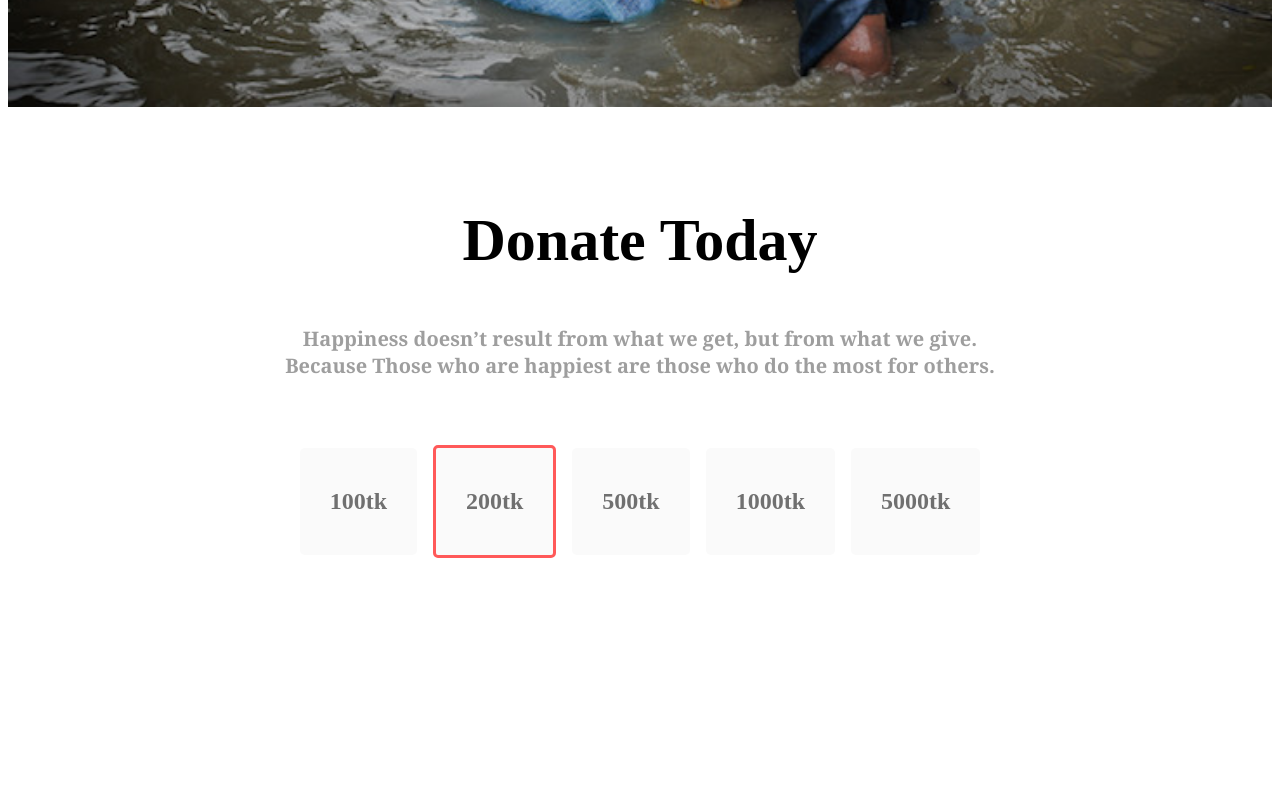
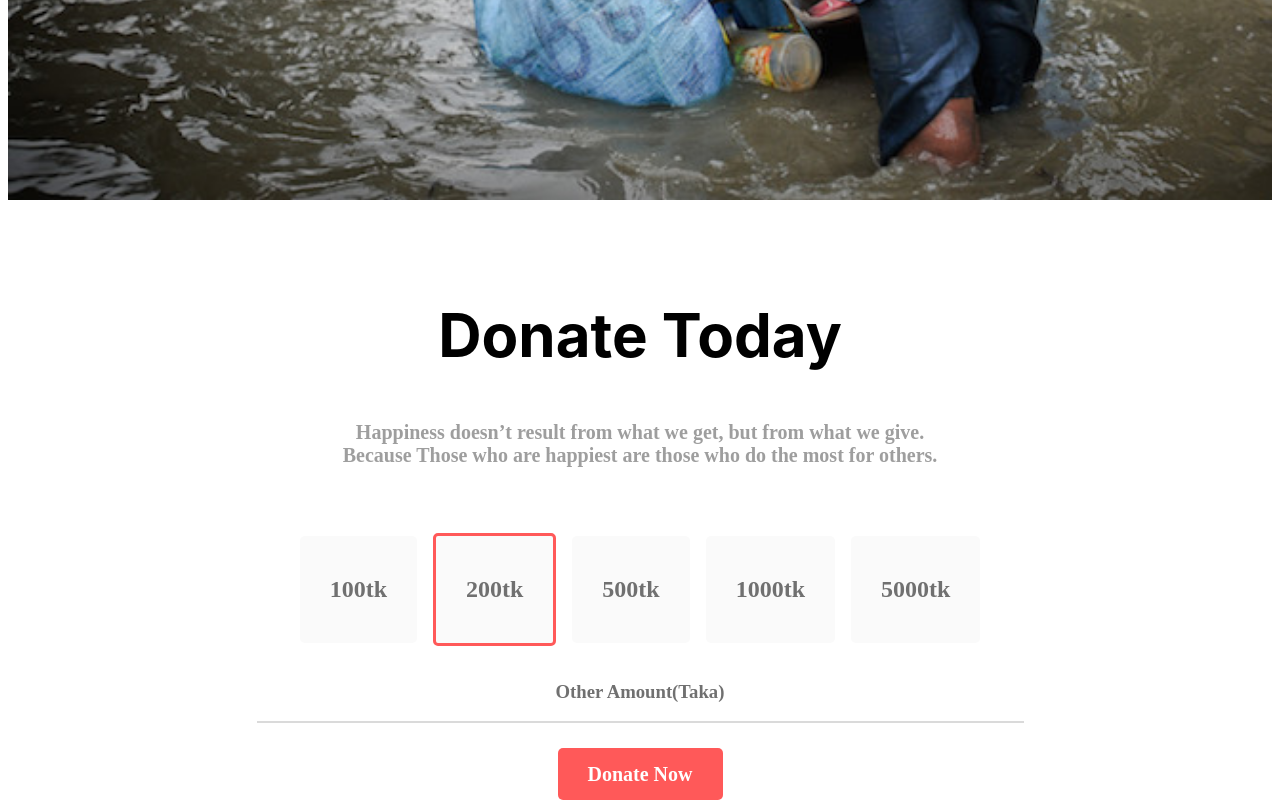
Before and after one commit to naymurabir/Donate-Now, a plain HTML site: page index.html in a window 1280 px wide. Shown: the part 825-1625 px from the top of the page. Before the commit the page ends 1407 px from the top, so only its background shows below. Drawn offline with Linux system fonts and the light colour scheme.

Commit message:
2nd stage done

```diff
--- a/index.html
+++ b/index.html
@@ -22,7 +22,9 @@
             </div>
 
             <div style="margin-top: 50px;"> <a class="donate-now" href="" target="_blank">Donate Now</a></div>
+
         </div>
+
 
 
     </section>
@@ -54,6 +56,15 @@
                 <h1>5000tk</h1>
             </ul>
         </div>
+        <h3 class="others-taka">Other Amount(Taka)</h3>
+        <div class="other-amount"></div>
+
+
+        <div class="donate-now-center">
+            <div>
+                <a class="donate-us" href="" target="_blank">Donate Now</a>
+            </div>
+        </div>
     </section>
 
 </body>
--- a/style.css
+++ b/style.css
@@ -12,7 +12,7 @@
     font-weight: bold;
     text-align: center;
     font-size: 50px;
-    font-family: 'Times New Roman', Times, serif;
+    font-family: "Inter", sans-serif;
 }
 
 .paragraph {
@@ -20,7 +20,7 @@
     font-weight: bold;
     text-align: center;
     font-size: 20px;
-    font-family: Cambria, Cochin, Georgia, Times, 'Times New Roman', serif;
+    font-family: "Poppins"
 }
 
 .donate-now {
@@ -46,7 +46,7 @@
     font-weight: bold;
     text-align: center;
     font-size: 40px;
-    font-family: 'Times New Roman', Times, serif;
+    font-family: "Inter", sans-serif;
 }
 
 .doante-paragraph {
@@ -54,7 +54,7 @@
     font-weight: bold;
     text-align: center;
     font-size: 20px;
-    font-family: Cambria, Cochin, Georgia, Times, 'Times New Roman', serif;
+    font-family: "Poppins"
 }
 
 .doante-amount {
@@ -82,3 +82,33 @@
 #border-200tk {
     border: 3px solid #FF5959;
 }
+
+.other-amount {
+
+    width: 765px;
+    height: 0px;
+    border: 1px solid #dadada;
+    margin: 0 auto;
+    margin-top: 10px;
+    margin-bottom: 40px;
+}
+
+.others-taka {
+    text-align: center;
+    color: #707070;
+}
+
+.donate-us {
+    text-decoration: none;
+    text-align: center;
+    padding: 15px 30px;
+    background-color: #FF5959;
+    border-radius: 5px;
+    color: white;
+    font-weight: bold;
+    font-size: 20px;
+}
+
+.donate-now-center {
+    text-align: center;
+}
```
